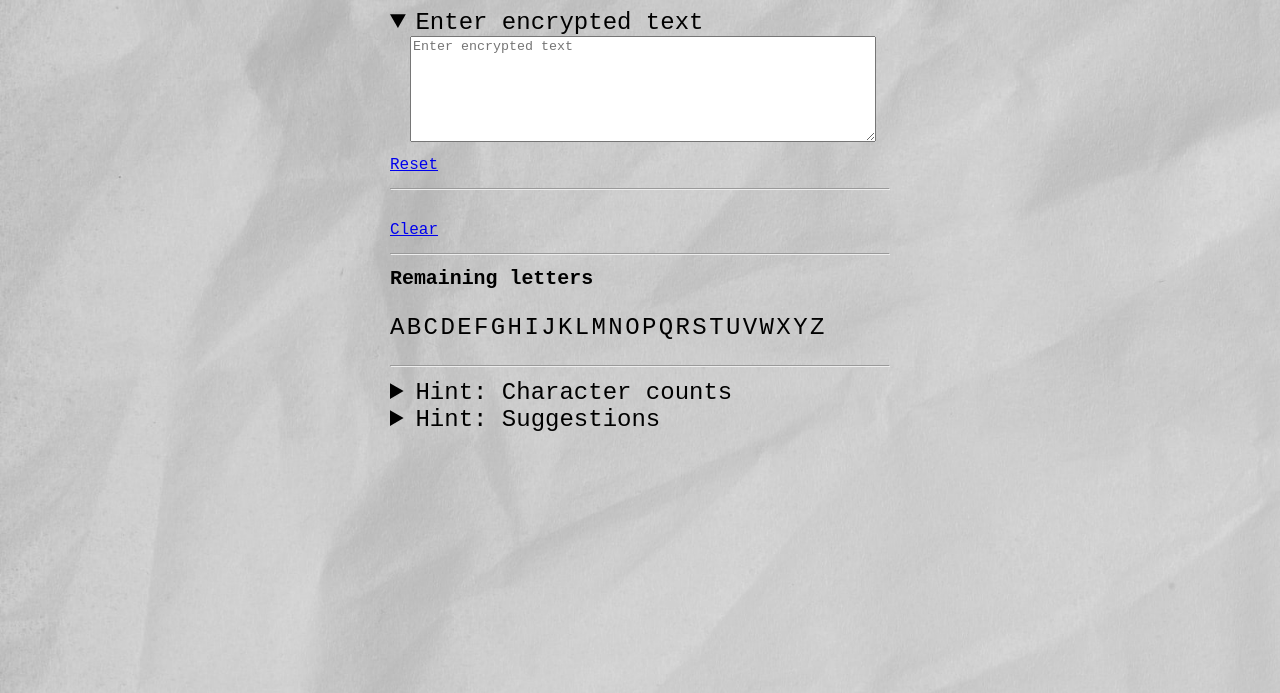
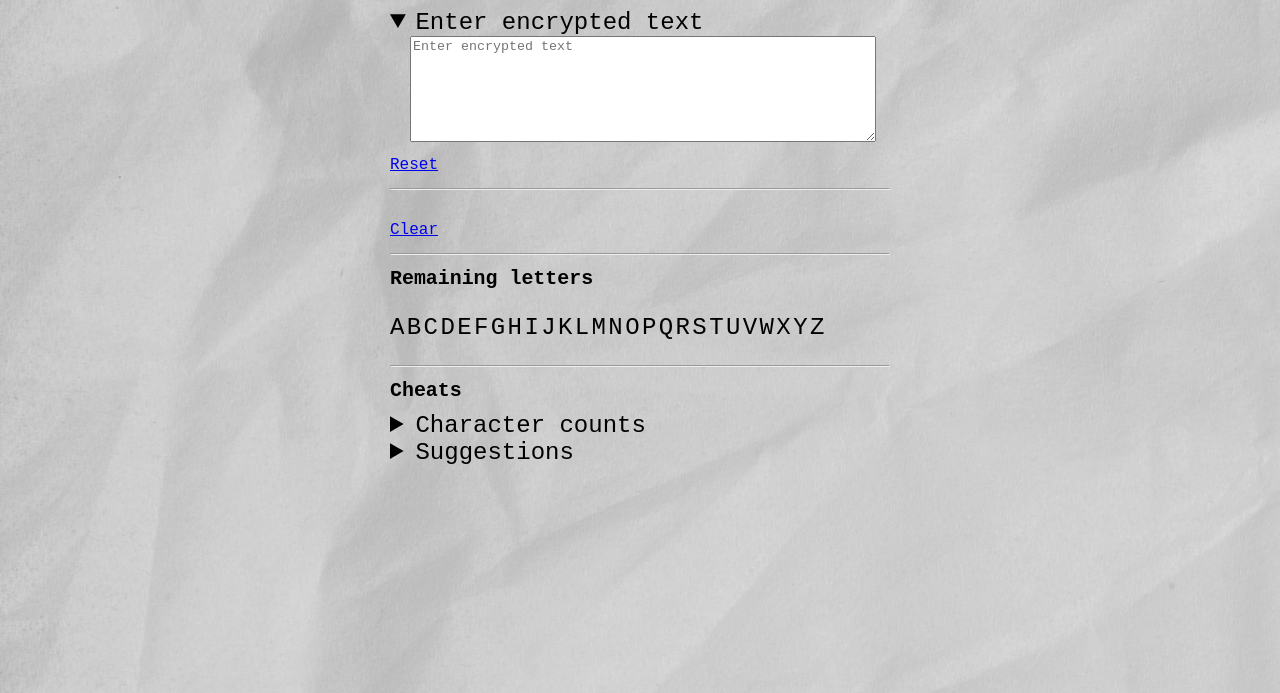
Before and after one commit to calaway/cryptoquote, a website: page index.html in a window 1280 px wide. Shown: the part 107-800 px from the top of the page. Drawn offline with Linux system fonts and the light colour scheme.

Commit message:
Style: Rename hints to cheats

```diff
--- a/index.html
+++ b/index.html
@@ -46,9 +46,11 @@
       </section>
       <hr />
 
+      <h5>Cheats</h5>
+
       <section>
         <details>
-          <summary>Hint: Character counts</summary>
+          <summary>Character counts</summary>
           <p id="ciphertext-char-tally" data-selected-index="0"></p>
           <hr />
         </details>
@@ -56,7 +58,7 @@
 
       <section>
         <details>
-          <summary>Hint: Suggestions</summary>
+          <summary>Suggestions</summary>
           <p>Click on a word to generate suggestions:</p>
           <p id="suggestions-ciphertext"></p>
           <p id="suggestions-list"></p>
```
